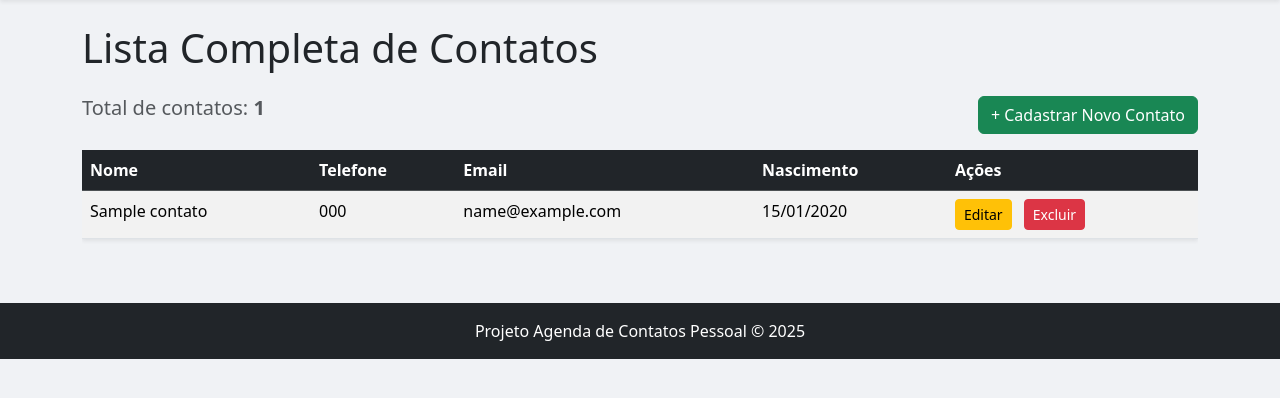
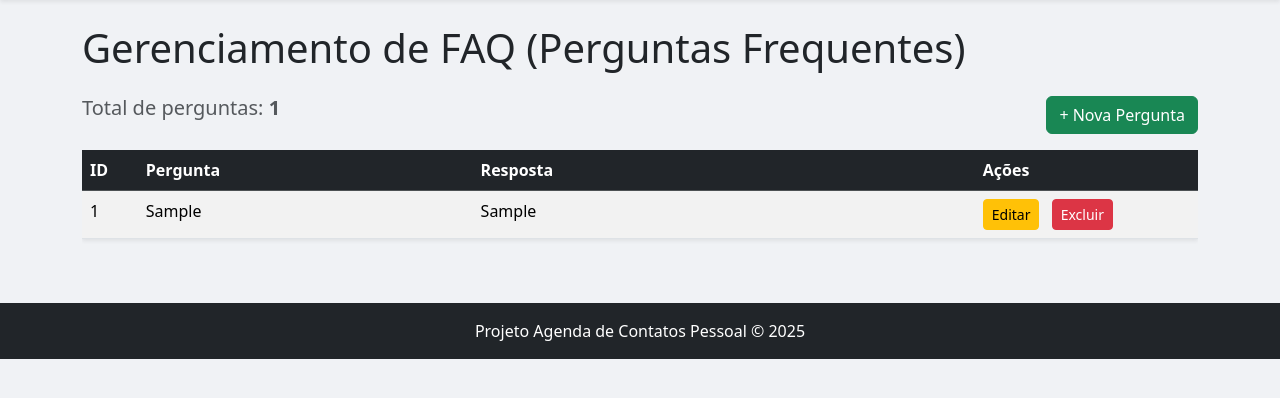
Before and after one commit to TkMaia7/FAQ-Web, a PHP site: page / in a window 1280 px wide. Shown: the part 56-454 px from the top of the page. Run offline with PHP 8.4, Linux system fonts and the light colour scheme; a user stored in the database is signed in; tables that the repository leaves empty or names only in its code hold one stand-in row (values such as "Sample post").

Commit message:
feat: CRUD de FAQ

```diff
--- a/index.php
+++ b/index.php
@@ -30,17 +30,17 @@ endif;
 // 2. LÓGICA CONDICIONAL: SE LOGADO OU NÃO
 if (isset($_SESSION['usuario_logado'])):
     // ====================================================
-    // ÁREA RESTRITA: UTILIZADOR LOGADO - EXIBIR AGENDA (READ)
+    // ÁREA RESTRITA: UTILIZADOR LOGADO - EXIBIR FAQ (READ)
     // ====================================================
 
-    // Consulta SQL para buscar todos os contatos
-    $sql = "SELECT id, nome, telefone, email, data_nascimento FROM contatos ORDER BY nome ASC";
+    // Consulta SQL para buscar todas as perguntas da nova tabela
+    $sql = "SELECT id, pergunta, resposta, data_criacao FROM faq ORDER BY id ASC";
     $resultado = mysqli_query($conn, $sql);
 ?>
-    <h1 class="mb-4">Lista Completa de Contatos</h1>
+    <h1 class="mb-4">Gerenciamento de FAQ (Perguntas Frequentes)</h1>
     <div class="d-flex justify-content-between mb-3">
-        <p class="h5 text-muted">Total de contatos: <strong><?php echo mysqli_num_rows($resultado); ?></strong></p>
-        <a href="contatos_cadastrar.php" class="btn btn-success">+ Cadastrar Novo Contato</a>
+        <p class="h5 text-muted">Total de perguntas: <strong><?php echo mysqli_num_rows($resultado); ?></strong></p>
+        <a href="contatos_cadastrar.php" class="btn btn-success">+ Nova Pergunta</a>
     </div>
 
     <?php if (mysqli_num_rows($resultado) > 0): ?>
@@ -48,26 +48,24 @@ if (isset($_SESSION['usuario_logado'])):
             <table class="table table-striped table-hover shadow-sm">
                 <thead class="table-dark">
                     <tr>
-                        <th>Nome</th>
-                        <th>Telefone</th>
-                        <th>Email</th>
-                        <th>Nascimento</th>
-                        <th>Ações</th>
+                        <th style="width: 5%">ID</th>
+                        <th style="width: 30%">Pergunta</th>
+                        <th style="width: 45%">Resposta</th>
+                        <th style="width: 20%">Ações</th>
                     </tr>
                 </thead>
                 <tbody>
-                    <?php while ($contato = mysqli_fetch_assoc($resultado)): ?>
+                    <?php while ($faq = mysqli_fetch_assoc($resultado)): ?>
                         <tr>
-                            <td><?php echo htmlspecialchars($contato['nome']); ?></td>
-                            <td><?php echo htmlspecialchars($contato['telefone']); ?></td>
-                            <td><?php echo htmlspecialchars($contato['email']); ?></td>
-                            <td><?php echo date('d/m/Y', strtotime($contato['data_nascimento'])); ?></td>
+                            <td><?php echo $faq['id']; ?></td>
+                            <td><?php echo htmlspecialchars($faq['pergunta']); ?></td>
+                            <td><?php echo htmlspecialchars($faq['resposta']); ?></td>
                             <td>
-                                <a href="contatos_editar.php?id=<?php echo $contato['id']; ?>" class="btn btn-sm btn-warning me-2">Editar</a>
-                                <a href="processa.php?acao=excluir_contato&id=<?php echo $contato['id']; ?>"
-                                   class="btn btn-sm btn-danger"
-                                   onclick="return confirm('Tem certeza que deseja EXCLUIR o contato: <?php echo htmlspecialchars($contato['nome']); ?>?');">
-                                   Excluir
+                                <a href="contatos_editar.php?id=<?php echo $faq['id']; ?>" class="btn btn-sm btn-warning me-2">Editar</a>
+                                <a href="processa.php?acao=excluir_faq&id=<?php echo $faq['id']; ?>"
+                                    class="btn btn-sm btn-danger"
+                                    onclick="return confirm('Tem certeza que deseja EXCLUIR esta pergunta?');">
+                                    Excluir
                                 </a>
                             </td>
                         </tr>
@@ -77,7 +75,7 @@ if (isset($_SESSION['usuario_logado'])):
         </div>
     <?php else: ?>
         <div class="alert alert-info">
-            Sua agenda está vazia. Comece cadastrando seu primeiro contato!
+            Nenhuma pergunta cadastrada no FAQ.
         </div>
     <?php endif; ?>
 
```
Also changed, not shown: contatos_cadastrar.php (+8 -23 lines), contatos_editar.php (+14 -30 lines), processa.php (+63 -0 lines).
